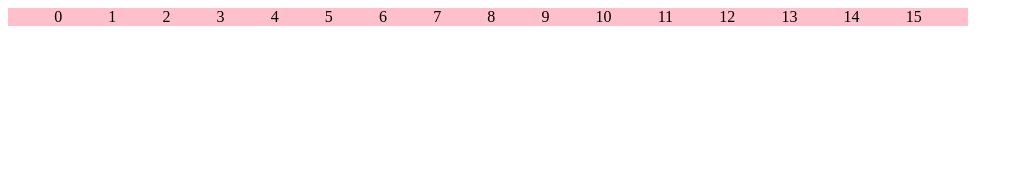
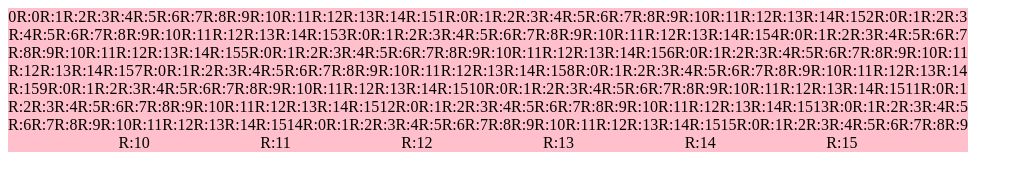
Before and after one commit to Jacksonbryan28/etch-a-sketch, a plain HTML site: page index.html in a window 1280 px wide. Shown: the whole page, without its empty margins (0-1023 px from the left). Drawn offline with Linux system fonts and the light colour scheme.

Commit message:
created a grid with 16x16 divs inside

```diff
--- a/javascript.js
+++ b/javascript.js
@@ -4,5 +4,11 @@ container.style.backgroundColor = "pink";
 for (i = 0; i < 16; i++) {
   const div = document.createElement("div");
   div.textContent = `${i}`;
+  //   div.classList.toggle("square");
   container.appendChild(div);
+  for (r = 0; r < 16; r++) {
+    const div = document.createElement("div");
+    div.textContent = "R:" + `${r}`;
+    container.appendChild(div);
+  }
 }
--- a/styles.css
+++ b/styles.css
@@ -3,9 +3,14 @@
   display: flex;
   width: 960px;
   justify-content: space-evenly;
+  flex-wrap: wrap;
 }
 .child {
   background-color: red;
   border-style: solid;
   border-color: black;
 }
+.square {
+  width: 10px;
+  height: 10px;
+}
```
